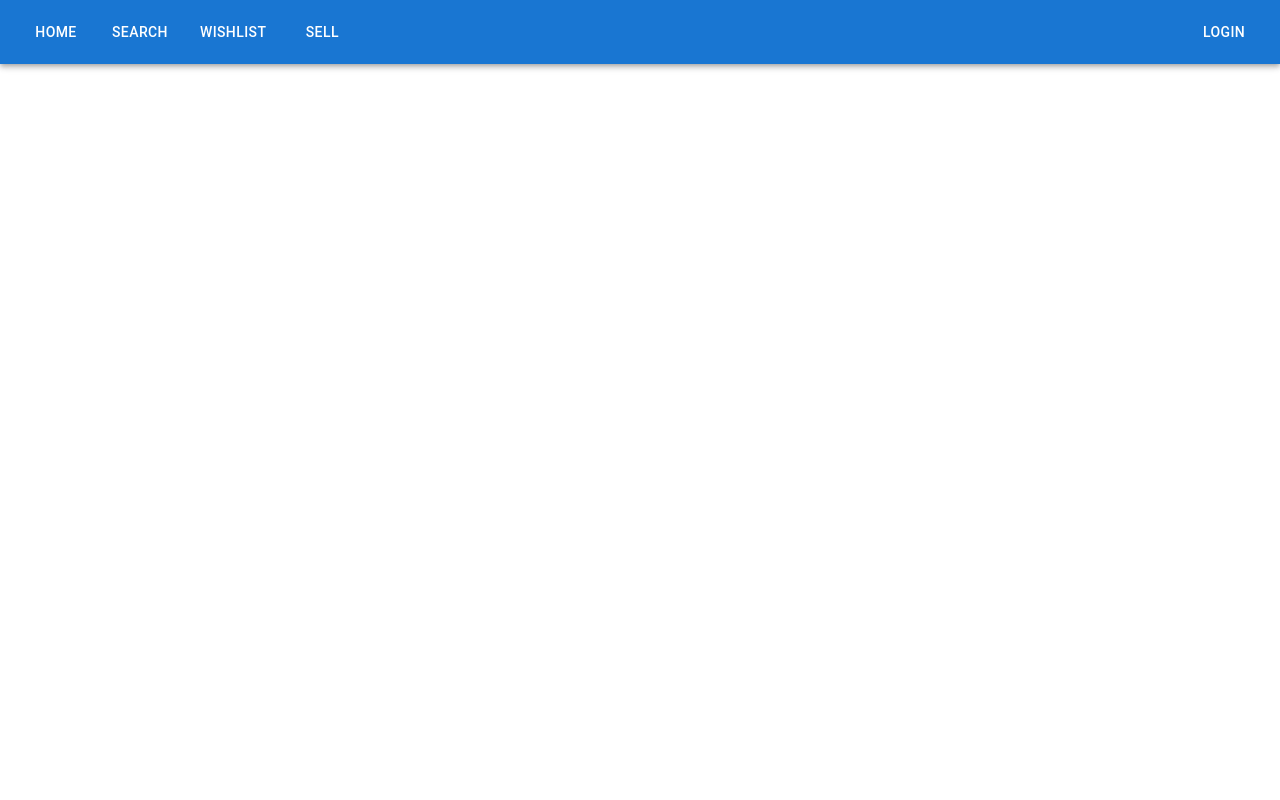
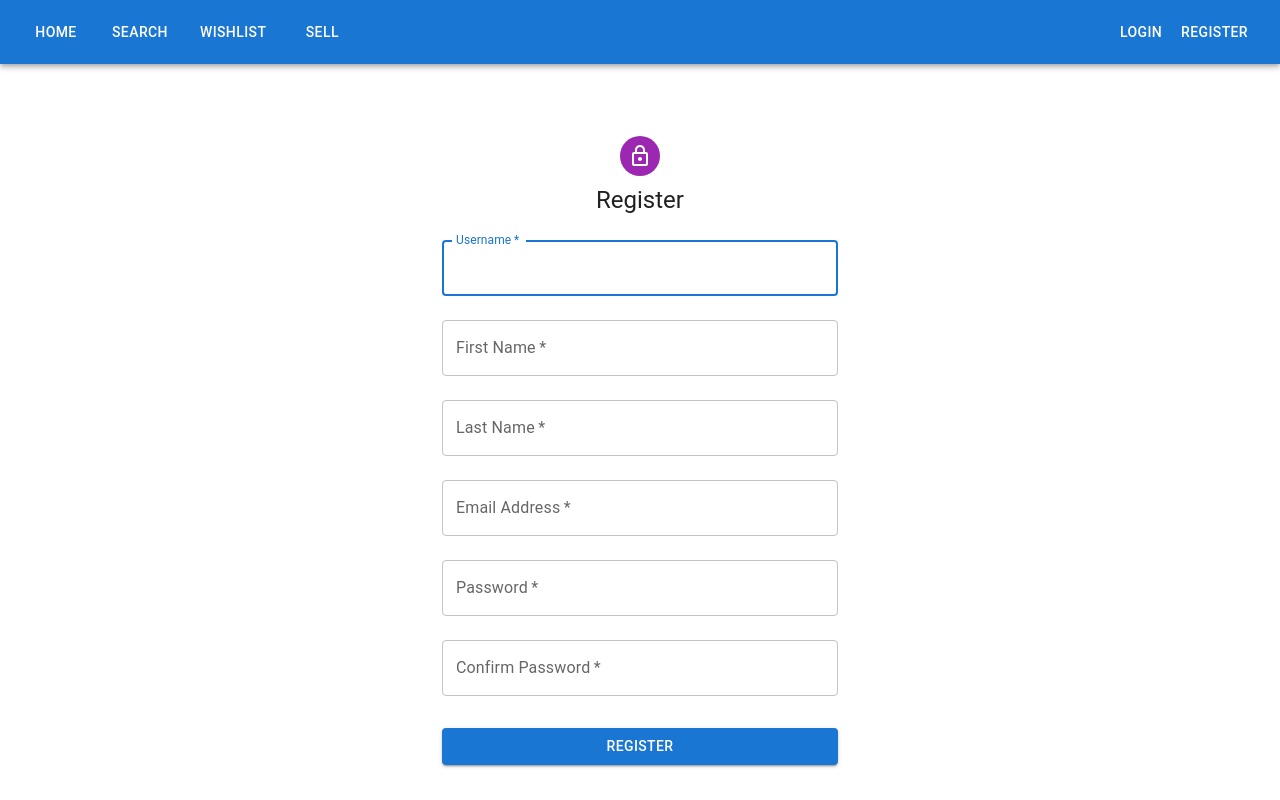
Before and after one commit to SE-vrs-organization/slash-ui, a React (Create React App) app: page /register in a window 1280 px wide. Built offline with nearby package versions, Linux system fonts and the light colour scheme; the HTML template or start-up script is replaced by a standard one.

Commit message:
added register UI

```diff
--- a/src/SlashRouter.tsx
+++ b/src/SlashRouter.tsx
@@ -4,6 +4,7 @@ import LoginPage from "./pages/Login/LoginPage";
 import PostPage from "./pages/Post/PostPage";
 import SearchPage from "./pages/Search/SearchPage";
 import WishlistPage from "./pages/Wishlist/WishlistPage";
+import RegisterPage from "./pages/Register/RegisterPage";
 
 const SlashRouter = () => {
   return (
@@ -13,6 +14,7 @@ const SlashRouter = () => {
       <Route path="/wishlist" element={<WishlistPage />} />
       <Route path="/sell" element={<PostPage />} />
       <Route path="/search" element={<SearchPage />} />
+      <Route path="/register" element={<RegisterPage />} />
     </Routes>
   );
 };
--- a/src/components/Navigation/Navigation.tsx
+++ b/src/components/Navigation/Navigation.tsx
@@ -54,9 +54,14 @@ const Navigation = () => {
             </Button>
           </React.Fragment>
         ) : (
-          <Button component={Link} to="/login" color="inherit">
-            Login
-          </Button>
+          <React.Fragment>
+            <Button component={Link} to="/login" color="inherit">
+              Login
+            </Button>
+            <Button component={Link} to="/register" color="inherit">
+              Register
+            </Button>
+          </React.Fragment>
         )}
       </Toolbar>
     </AppBar>
--- a/src/components/SearchPage/SearchProduct.tsx
+++ b/src/components/SearchPage/SearchProduct.tsx
@@ -1,7 +1,24 @@
-import React, { useState, useContext, useEffect} from 'react';
-import axios from 'axios';
-import './style.css';
+import React, { useState, useContext, useEffect } from "react";
+import axios from "axios";
 import { AuthContext } from "../../ContextWrapper";
+import "./style.css";
+import {
+  TextField,
+  FormControl,
+  InputLabel,
+  Select,
+  MenuItem,
+  Button,
+  Alert,
+  Typography,
+  List,
+  ListItem,
+  ListItemAvatar,
+  Avatar,
+  ListItemText,
+  Container,
+} from "@mui/material";
+import { Link } from "react-router-dom";
 
 interface Product {
   title: string;
@@ -14,13 +31,12 @@ interface Product {
 const SearchProducts: React.FC = () => {
   const { userData, setUserData } = useContext(AuthContext);
 
-    const [product, setProduct] = useState('');
-    const [currency, setCurrency] = useState('USD($)');
+  const [product, setProduct] = useState("");
+  const [currency, setCurrency] = useState("USD($)");
   const [minPrice, setMinPrice] = useState(0);
   const [maxPrice, setMaxPrice] = useState(10000);
   const [results, setResults] = useState<Product[]>([]);
-    const [error, setError] = useState('');
-    const [wishlist,setWishlist] = useState<Product[]>([]);
+  const [error, setError] = useState("");
 
   const handleSearch = async () => {
     try {
@@ -29,93 +45,122 @@ const SearchProducts: React.FC = () => {
           item_name: product,
           min_price: minPrice,
           max_price: maxPrice,
-                    currency
-                }
+          currency,
+        },
       });
 
       if (response.data && response.data.length > 0) {
         setResults(response.data);
-                setError('');
+        setError("");
       } else {
         setResults([]);
-                setError('No similar products found.');
+        setError("No similar products found.");
       }
     } catch (error) {
-            setError('Failed to fetch results. Please try again.');
-            console.error('Error fetching search results:', error);
+      setError("Failed to fetch results. Please try again.");
+      console.error("Error fetching search results:", error);
     }
   };
 
   //Adding the selected items into the wishlist
   const addToWishlist = async (item: Product) => {
     try {
-            const response = await axios.post(`http://127.0.0.1:5000/api/wishlist`, item);
+      const response = await axios.post(
+        `http://127.0.0.1:5000/api/wishlist`,
+        item
+      );
       if (response.status === 200) {
-                setWishlist([...wishlist, item]);
         alert("Item added to wishlist successfully!");
       }
     } catch (error) {
-            console.error('Error adding item to wishlist:', error);
+      console.error("Error adding item to wishlist:", error);
       alert("Failed to add item to wishlist.");
     }
   };
 
   return (
-        <div className="search-container">
-            <div className="input-group">
-                <input
-                    type="text"
-                    placeholder="Enter product name"
+    <div className="main-container">
+      <TextField
+        label="Enter product name"
+        variant="outlined"
         value={product}
         onChange={(e) => setProduct(e.target.value)}
         required
       />
-                <select onChange={(e) => setCurrency(e.target.value)} value={currency}>
-                    <option value="USD($)">USD($)</option>
-                    <option value="EUR(€)">EUR(€)</option>
-                    <option value="JPY(¥)">JPY(¥)</option>
-                    <option value="INR(₹)">INR(₹)</option>
-                    <option value="GBP(£)">GBP(£)</option>
-                    <option value="AUD($)">AUD($)</option>
-                    <option value="CAD($)">CAD($)</option>
-                </select>
-                <input
+      <FormControl variant="outlined">
+        <InputLabel>Currency</InputLabel>
+        <Select
+          value={currency}
+          onChange={(e) => setCurrency(e.target.value)}
+          label="Currency"
+        >
+          <MenuItem value="USD($)">USD($)</MenuItem>
+          <MenuItem value="EUR(€)">EUR(€)</MenuItem>
+          <MenuItem value="JPY(¥)">JPY(¥)</MenuItem>
+          <MenuItem value="INR(₹)">INR(₹)</MenuItem>
+          <MenuItem value="GBP(£)">GBP(£)</MenuItem>
+          <MenuItem value="AUD($)">AUD($)</MenuItem>
+          <MenuItem value="CAD($)">CAD($)</MenuItem>
+        </Select>
+      </FormControl>
+      <TextField
         type="number"
-                    placeholder="Min price"
+        label="Min price"
+        variant="outlined"
         value={minPrice}
         onChange={(e) => setMinPrice(Number(e.target.value))}
       />
-                <input
+      <TextField
         type="number"
-                    placeholder="Max price"
+        label="Max price"
+        variant="outlined"
         value={maxPrice}
         onChange={(e) => setMaxPrice(Number(e.target.value))}
       />
-                <button onClick={handleSearch}>Search</button>
-            </div>
+      <Button variant="contained" color="primary" onClick={handleSearch}>
+        Search
+      </Button>
 
-            {error && <div className="error">{error}</div>}
+      {error && <Alert severity="error">{error}</Alert>}
 
       {results.length > 0 && (
         <div className="results">
-                    <h2>Product List</h2>
-                    <ul>
+          <Typography variant="h5">Product List</Typography>
+          <List>
             {results.map((result, index) => (
-                            <li key={index}>
-                                <img src={result.img_link} alt={result.title} width="60" />
-                                <div>
-                                    <h3>{result.title}</h3>
-                                    <p>Price: {result.price}</p>
-                                    <a href={result.link} target="_blank" rel="noopener noreferrer">
+              <ListItem key={index} alignItems="flex-start">
+                <ListItemAvatar>
+                  <Avatar src={result.img_link} alt={result.title} />
+                </ListItemAvatar>
+                <ListItemText
+                  primary={result.title}
+                  secondary={
+                    <>
+                      <Typography
+                        component="span"
+                        variant="body2"
+                        color="textPrimary"
+                      >
+                        Price: {result.price}
+                      </Typography>
+                      <br />
+                      <Link to={result.link} target="_blank" rel="noopener">
                         View Product
-                                    </a>
-                                    <br></br>
-                                    <br></br>
-                                    <button onClick={() => addToWishlist(result)}>Add to Wishlist</button>
-                                </div>
-                            </li>
+                      </Link>
+                      <br />
+                      <Button
+                        variant="contained"
+                        color="secondary"
+                        onClick={() => addToWishlist(result)}
+                      >
+                        Add to Wishlist
+                      </Button>
+                    </>
+                  }
+                />
+              </ListItem>
             ))}
-                    </ul>
+          </List>
         </div>
       )}
     </div>
--- a/src/components/SearchPage/style.css
+++ b/src/components/SearchPage/style.css
@@ -1,123 +1,4 @@
-.search-container {
-    font-family: Arial, sans-serif;
-    margin: 20px;
-    padding: 20px;
-    background-color: #f9f9f9;
-    border-radius: 8px;
-    box-shadow: 0 2px 5px rgba(0, 0, 0, 0.1);
+.main-container {
+  margin-top: 20px;
+  text-align: center;
 }
-
-.input-group {
-    display: flex;
-    flex-wrap: wrap;
-    gap: 10px;
-}
-
-input[type="text"],
-input[type="number"],
-select {
-    padding: 10px;
-    border: 1px solid #ccc;
-    border-radius: 4px;
-    width: 100%;
-    max-width: 200px;
-}
-
-button {
-    padding: 10px;
-    background-color: #4CAF50;
-    color: white;
-    border: none;
-    border-radius: 4px;
-    cursor: pointer;
-    transition: background-color 0.3s;
-}
-
-button:hover {
-    background-color: #45a049;
-}
-
-.results {
-    margin-top: 20px;
-}
-
-.results h2 {
-    font-size: 1.5em;
-    margin-bottom: 15px;
-}
-
-/* List and Item Styling */
-.results ul {
-    list-style: none;
-    padding: 0;
-}
-
-.results li {
-    display: flex;
-    align-items: center;
-    border: 1px solid #ddd;
-    border-radius: 8px;
-    padding: 15px;
-    margin-bottom: 10px;
-    background-color: #fff;
-    box-shadow: 0 2px 4px rgba(0, 0, 0, 0.1);
-    transition: transform 0.2s ease-in-out;
-}
-
-.results li:hover {
-    transform: scale(1.02);
-}
-
-/* Image Styling */
-.results img {
-    width: 80px;
-    height: auto;
-    border-radius: 5px;
-    margin-right: 15px;
-}
-
-/* Product Info Styling */
-.results div {
-    flex: 1;
-}
-
-.results h3 {
-    margin: 0 0 10px;
-    font-size: 1.2em;
-}
-
-.results p {
-    margin: 0;
-    color: #555;
-}
-
-.results a {
-    display: inline-block;
-    margin-top: 8px;
-    text-decoration: none;
-    color: #007BFF;
-    font-weight: bold;
-}
-
-.results a:hover {
-    text-decoration: underline;
-}
-
-.result-item {
-    display: flex;
-    align-items: center;
-    border: 1px solid #ddd;
-    border-radius: 4px;
-    padding: 10px;
-    margin-bottom: 10px;
-    background-color: #fff;
-}
-
-.product-info {
-    margin-left: 10px;
-}
-
-.error {
-    color: red;
-    margin-top: 10px;
-}
--- /dev/null
+++ b/src/pages/Register/RegisterPage.tsx
@@ -0,0 +1,155 @@
+import { LockOutlined } from "@mui/icons-material";
+import {
+  Container,
+  CssBaseline,
+  Box,
+  Avatar,
+  Typography,
+  TextField,
+  Button,
+} from "@mui/material";
+import axios from "axios";
+import React, { useContext, useState } from "react";
+import { useNavigate } from "react-router-dom";
+import { AuthContext, UserData } from "../../ContextWrapper";
+
+const RegisterPage: React.FC = () => {
+  const [username, setUsername] = useState("");
+  const [password, setPassword] = useState("");
+  const [firstName, setFirstName] = useState("");
+  const [lastName, setLastName] = useState("");
+  const [email, setEmail] = useState("");
+  const [confirmPassword, setConfirmPassword] = useState("");
+  const { userData, setUserData } = useContext(AuthContext);
+  const navigate = useNavigate();
+
+  const handleRegister = (e: React.FormEvent) => {
+    e.preventDefault();
+    if (password !== confirmPassword) {
+      alert("Passwords do not match");
+      return;
+    }
+    axios
+      .post("http://localhost:5000/register", {
+        username,
+        password,
+        email,
+        firstName,
+        lastName,
+      })
+      .then((res: any) => {
+        if (res.data.content.status === "success") {
+          console.log("Login successful!");
+          setUserData(res.data.content.data as UserData);
+          navigate("/search");
+        }
+      });
+  };
+
+  return (
+    <Container component="main" maxWidth="xs">
+      <CssBaseline />
+      <Box
+        sx={{
+          marginTop: 8,
+          display: "flex",
+          flexDirection: "column",
+          alignItems: "center",
+        }}
+      >
+        <Avatar sx={{ m: 1, bgcolor: "secondary.main" }}>
+          <LockOutlined />
+        </Avatar>
+        <Typography component="h1" variant="h5">
+          Register
+        </Typography>
+        <Box
+          component="form"
+          onSubmit={handleRegister}
+          noValidate
+          sx={{ mt: 1 }}
+        >
+          <TextField
+            margin="normal"
+            required
+            fullWidth
+            id="username"
+            label="Username"
+            name="username"
+            autoComplete="username"
+            autoFocus
+            value={username}
+            onChange={(e) => setUsername(e.target.value)}
+          />
+          <TextField
+            margin="normal"
+            required
+            fullWidth
+            id="firstName"
+            label="First Name"
+            name="firstName"
+            autoComplete="given-name"
+            value={firstName}
+            onChange={(e) => setFirstName(e.target.value)}
+          />
+          <TextField
+            margin="normal"
+            required
+            fullWidth
+            id="lastName"
+            label="Last Name"
+            name="lastName"
+            autoComplete="family-name"
+            value={lastName}
+            onChange={(e) => setLastName(e.target.value)}
+          />
+          <TextField
+            margin="normal"
+            required
+            fullWidth
+            id="email"
+            label="Email Address"
+            name="email"
+            autoComplete="email"
+            value={email}
+            onChange={(e) => setEmail(e.target.value)}
+          />
+          <TextField
+            margin="normal"
+            required
+            fullWidth
+            name="password"
+            label="Password"
+            type="password"
+            id="password"
+            autoComplete="current-password"
+            value={password}
+            onChange={(e) => setPassword(e.target.value)}
+          />
+          <TextField
+            margin="normal"
+            required
+            fullWidth
+            name="confirmPassword"
+            label="Confirm Password"
+            type="password"
+            id="confirmPassword"
+            autoComplete="current-password"
+            value={confirmPassword}
+            onChange={(e) => setConfirmPassword(e.target.value)}
+          />
+          <Button
+            type="submit"
+            fullWidth
+            variant="contained"
+            sx={{ mt: 3, mb: 2 }}
+          >
+            Register
+          </Button>
+        </Box>
+      </Box>
+    </Container>
+  );
+};
+
+export default RegisterPage;
```
Also changed, not shown: src/pages/Search/SearchPage.tsx (line endings or trailing spaces). Lines whose indentation alone changed are shown as unchanged.
